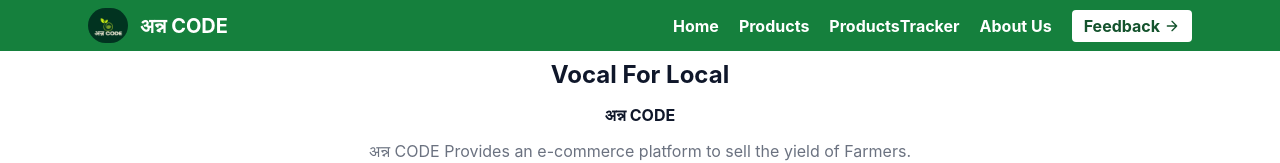
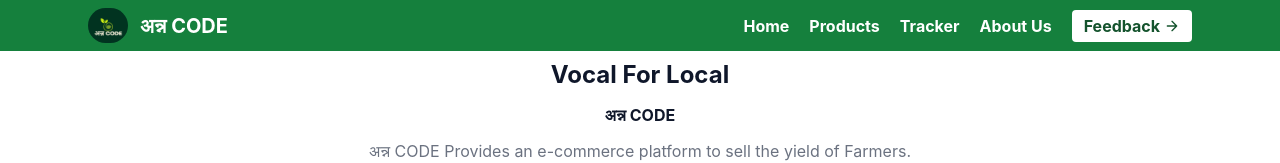
Before and after one commit to yogitheboss/AnnaCode, a React (Create React App) app in the folder annacode/: page /farmer in a window 1280 px wide. Shown: the top 163 px of the page. Built offline with nearby package versions, Linux system fonts and the light colour scheme.

Commit message:
removed old product element

```diff
--- a/annacode/src/Components/Homepage/Navbar.jsx
+++ b/annacode/src/Components/Homepage/Navbar.jsx
@@ -23,7 +23,7 @@
 
                             </div>
                         </div>
-                        <Link   to="/products" >Products</Link>
+
 
                         <Link  to="/tracker" className="mr-5 hover:text-gray-900">Tracker</Link>
 
```
